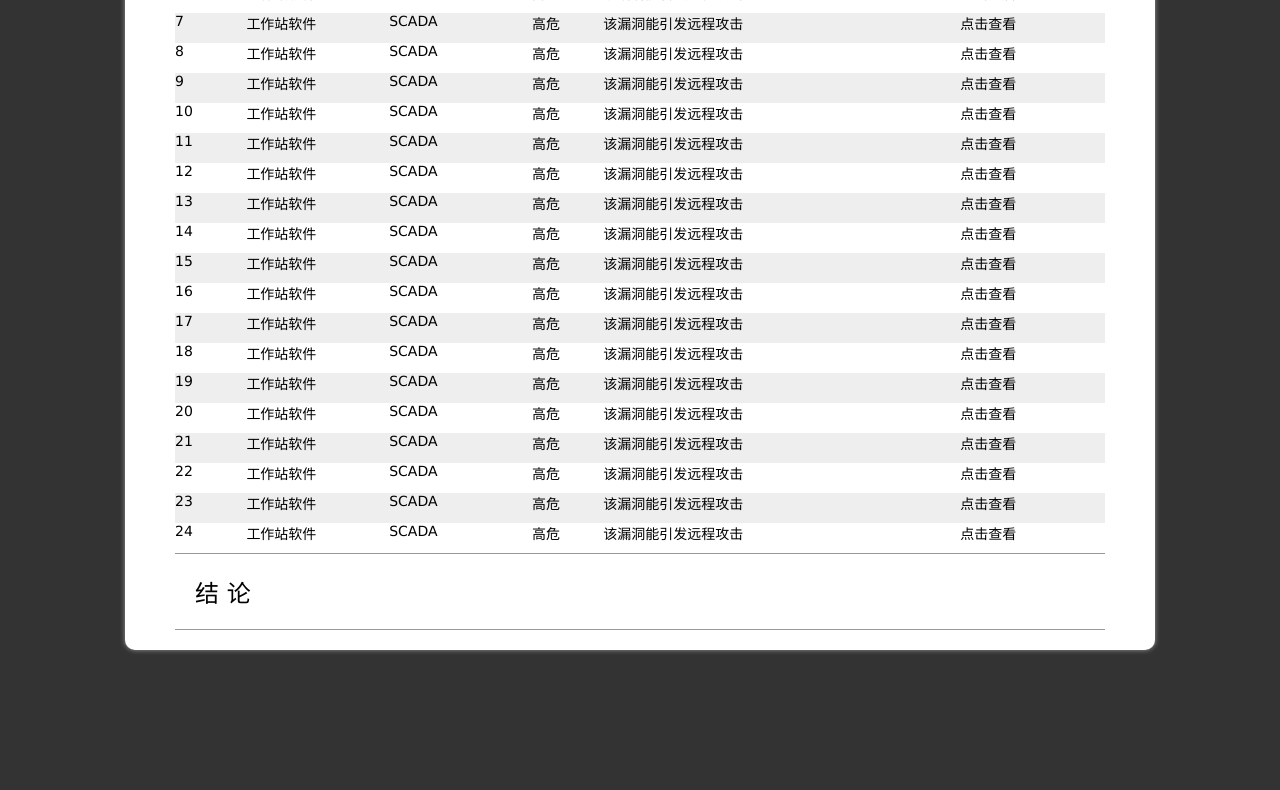
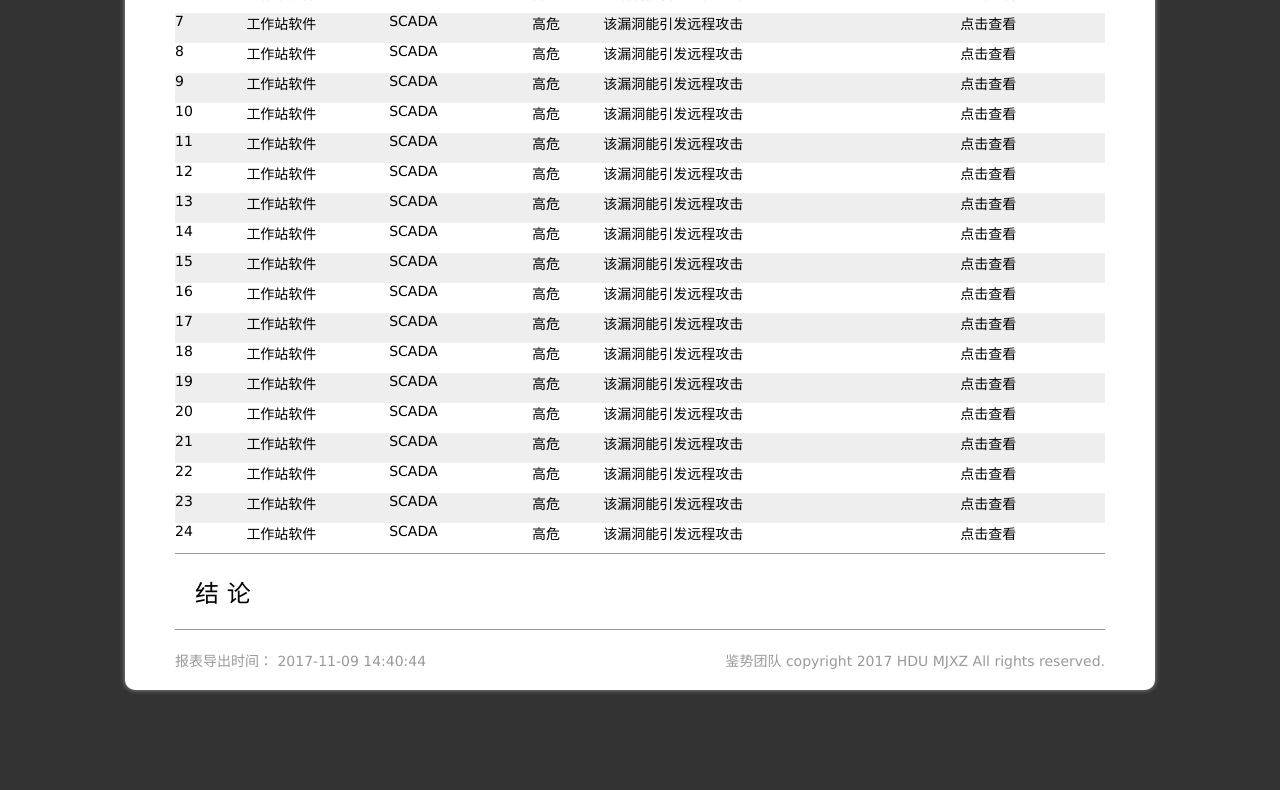
Before and after one commit to Hungrated/ics-report-form, a website: page public/index.html in a window 1280 px wide. Shown: the part 1064-1854 px from the top of the page. Before the commit the page ends 1814 px from the top, so only its background shows below. Drawn offline with Linux system fonts and the light colour scheme.

Commit message:
footer modification

```diff
--- a/public/index.html
+++ b/public/index.html
@@ -20,8 +20,7 @@
   let reportData = {
     header: {
       title: '“鉴势”工控系统信息安全核查报告',
-      district: '杭州市',
-      time: date()
+      district: '杭州市'
     },
     body: {
       introduction: {
@@ -123,7 +122,10 @@
       }
 
     },
-    footer: {}
+    footer: {
+      time: date(),
+      msg: '鉴势团队 copyright 2017 HDU MJXZ All rights reserved.'
+    }
   };
 
   reportForm.createReport(reportData);
--- a/public/javascripts/ics-report-form.js
+++ b/public/javascripts/ics-report-form.js
@@ -37,7 +37,7 @@
       header.appendChild(title);
       header.appendChild(info);
       title.innerHTML = headerData.title;
-      info.innerHTML = '地 区： ' + headerData.district + '&emsp;&emsp;生成时间： ' + headerData.time;
+      info.innerHTML = '地 区： ' + headerData.district;
 
     }
   };
@@ -63,11 +63,21 @@
     if (!footerData) {
       throw 'Validation error: obj.footer not found';
     } else {
-      this.oFooterCss(this.appWidth);
+      this.oFooterCss();
       let footer = document.createElement('div');
+      let exportTime = document.createElement('div');
+      let message = document.createElement('div');
+
       footer.className = 'report-footer';
+      exportTime.className = 'report-footer-exportTime';
+      message.className = 'report-footer-message';
+
       this.nodeElement.appendChild(footer);
+      footer.appendChild(exportTime);
+      footer.appendChild(message);
 
+      exportTime.innerHTML = '报表导出时间： ' + footerData.time;
+      message.innerHTML = footerData.msg;
 
     }
   };
@@ -161,40 +171,6 @@
 
     }
   };
-
-
-  // IcsReportForm.prototype.createForm = function(obj) { // body.form
-  //   this.createTableHead();
-  //   this.createTable(obj);
-  // };
-  //
-  // IcsReportForm.prototype.createTableHead = function() { // body.form.head
-  // };
-  //
-  // IcsReportForm.prototype.createTable = function(obj) { // body.form.table
-  //   if (!obj) {
-  //     throw 'Please set the number of rows or columns, arg[obj]';
-  //   } else {
-  //     // create a form
-  //     this.cellWidth = this.tableWidth / obj.col;
-  //     this.oTableCss();
-  //     for (let i = 0; i < obj.row; i++) {
-  //       let rowElem = document.createElement('div');
-  //       rowElem.className = 't-row';
-  //       if (i % 2 === 0) {
-  //         rowElem.className += ' t-double';
-  //       }
-  //       this.nodeElement.appendChild(rowElem);
-  //
-  //       for (let i = 0; i < obj.col; i++) {
-  //         let colElem = document.createElement('div');
-  //         colElem.className = 't-col';
-  //         rowElem.appendChild(colElem);
-  //
-  //       }
-  //     }
-  //   }
-  // };
 
 
   /*-------------------------------------------------------------------------------------------------*/
@@ -293,6 +269,16 @@
     css.innerText += ' .report-body-subtitle {font-size: 24px; padding: 20px; border-bottom: 1px solid #999999;}';
   };
 
+  IcsReportForm.prototype.oFooterCss = function () { // footer css
+    let css = document.getElementsByTagName("style")[0];
+    if (!css) {
+      css = document.createElement("style");
+      document.head.appendChild(css);
+    }
+
+    css.innerText += ' .report-footer {padding: 0px 50px; padding-bottom: 20px; display: flex; justify-content: space-between; color: #999999;}';
+  };
+
   IcsReportForm.prototype.oIntroductionCss = function () { // body.introduction css
     let css = document.getElementsByTagName("style")[0];
     if (!css) {
@@ -301,9 +287,9 @@
     }
 
     css.innerText += ' .report-body-introduction {display: flex; flex-direction: column; margin-bottom: 20px;}';
-    css.innerText += ' .i-row {display: flex; width: 100%; border-bottom: 1px solid #999999; background: #FFFFFF}';
-    css.innerText += ' .i-col-left {height: 100%; width: 250px; padding: 6px 20px; font-size: 16px}';
-    css.innerText += ' .i-col-right {height: 100%; flex: 1 1 auto; padding: 6px 20px; font-size: 16px}';
+    css.innerText += ' .i-row {display: flex; width: 100%; border-bottom: 1px solid #999999; background: #FFFFFF;}';
+    css.innerText += ' .i-col-left {height: 100%; width: 250px; padding: 6px 20px; font-size: 16px;}';
+    css.innerText += ' .i-col-right {height: 100%; flex: 1 1 auto; padding: 6px 20px; font-size: 16px;}';
     css.innerText += ' .i-double {background: #EEEEEE;}';
 
   };
@@ -349,16 +335,6 @@
   };
 
 
-  IcsReportForm.prototype.oFooterCss = function (nodeWidth) { // footer css
-    let css = document.getElementsByTagName("style")[0];
-    if (!css) {
-      css = document.createElement("style");
-      document.head.appendChild(css);
-    }
-
-    css.innerText += ' ';
-  };
-
   IcsReportForm.prototype.oTableCss = function (flag, tWidth, cWidths) { // table css
 
     // fetch style element
```
